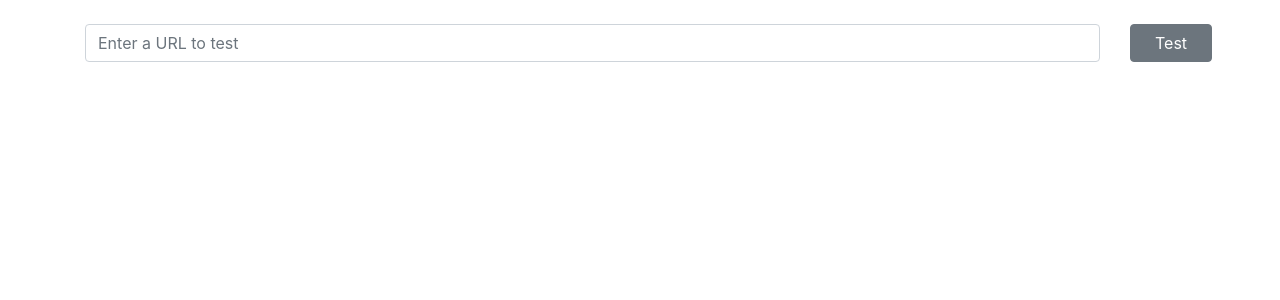
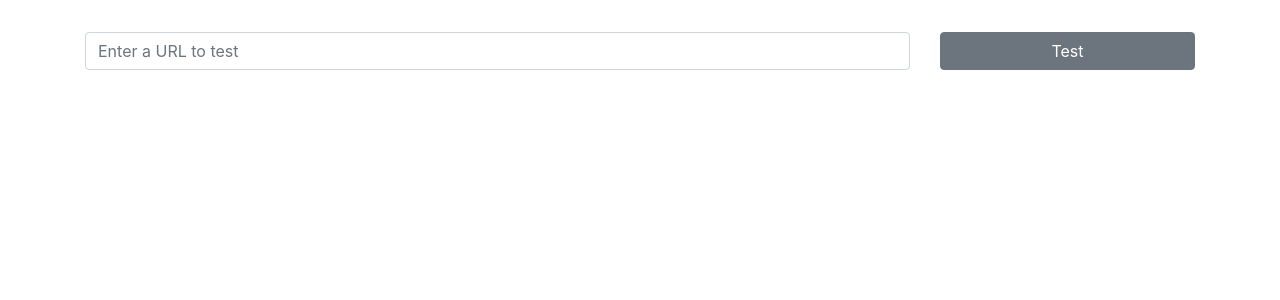
Before and after one commit to skolj/ml-detector, a Flask app: page / in a window 1280 px wide. Shown: the part 56-356 px from the top of the page. Run offline with Flask 2, Linux system fonts and the light colour scheme; some libraries are stand-ins or nearby versions.

Commit message:
changes to index page

```diff
--- a/templates/index.html
+++ b/templates/index.html
@@ -3,7 +3,7 @@
 <form method="POST" action="">
   <div class="form-group my-4">
     <div class="row">
-      <div class="col-md-11">
+      <div class="col-md-9 col-sm-12 col-12 my-2">
         {% if form.url.errors %} {{ form.url(class="form-control is-invalid") }}
         <div class="invalid-feedback">
           {% for error in form.url.errors %}
@@ -13,8 +13,8 @@
         {% else %} {{ form.url(placeholder="Enter a URL to test",
         class="form-control") }} {% endif %}
       </div>
-      <div class="col-md-1">
-        {{ form.submit(class='btn btn-secondary px-4')}}
+      <div class="col-md-3 col-sm-12 col-12 my-sm-2 my-2">
+        {{ form.submit(class='btn btn-secondary px-4 btn-block')}}
       </div>
     </div>
   </div>
```
